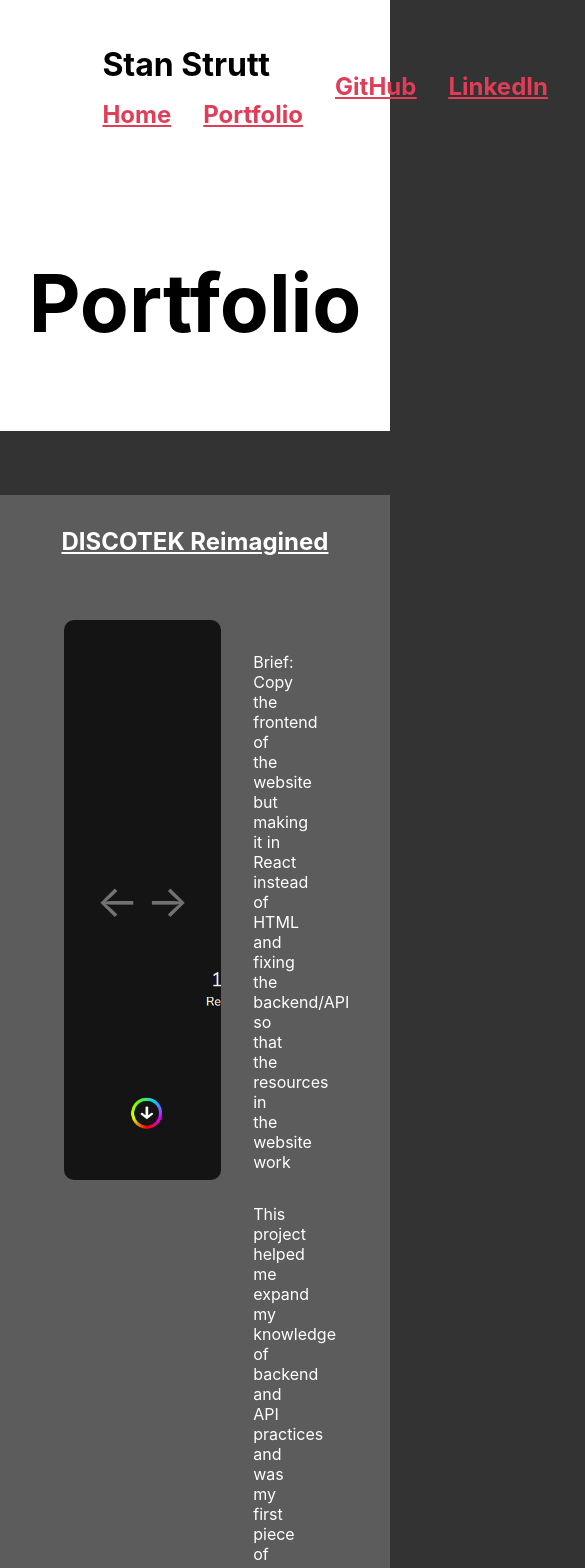
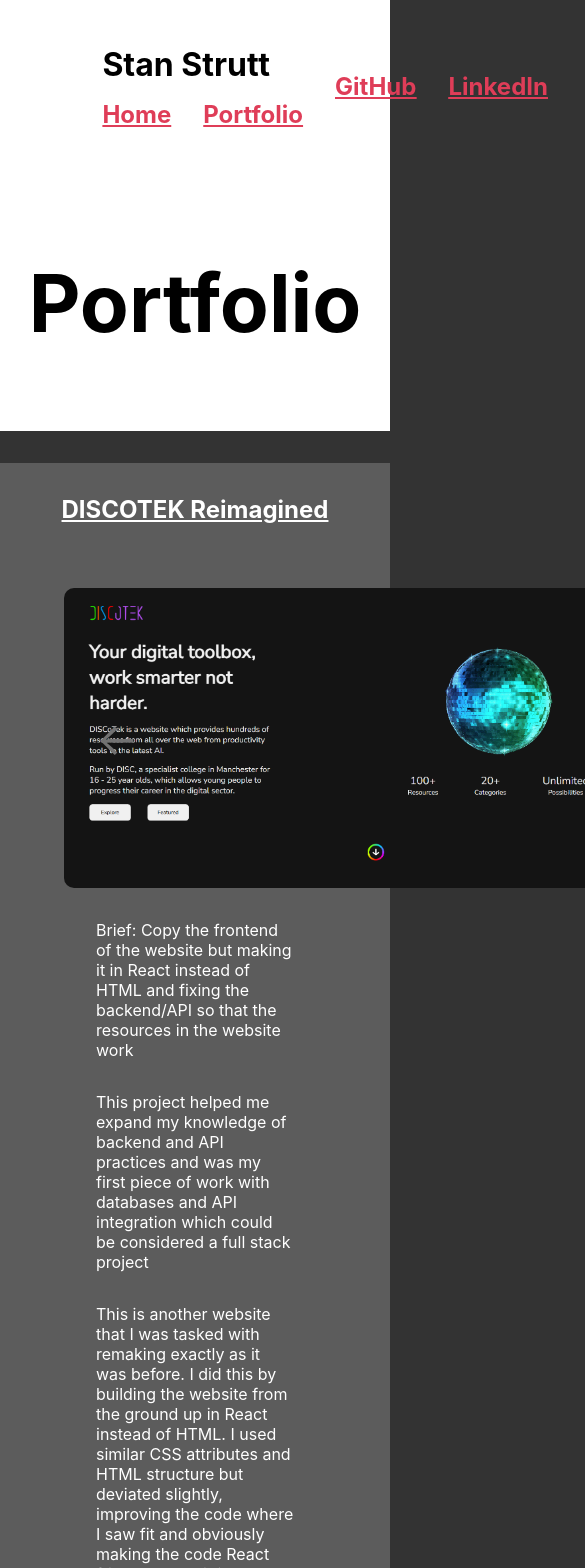
Before and after one commit to StanStrutt/Portfolio-Website, a React (Create React App) app: page /portfolio in a window 390 px wide. Shown: the top 1568 px of the page, 585 px wide, since content can reach past the window. Built offline with nearby package versions, Linux system fonts and the light colour scheme.

Commit message:
Adding mobile compatibility

```diff
--- a/src/App.css
+++ b/src/App.css
@@ -33,7 +33,7 @@
 }
 
 .line-container {
-  padding-top: 4rem;
+  padding-top: 2rem;
 }
 
 .line-box {
@@ -151,5 +151,22 @@
 }
 
 .port-text a {
-  margin: 4rem;
+  margin: 2rem;
+  color: #df3d58;
 }
+
+@media screen and (max-width: 1024px) {
+  .flex-port {
+    flex-direction: column;
+  }
+  .port-text {
+    width: 95%;
+    margin: 0 auto;
+  }
+}
+
+@media screen and (max-width: 769px) {
+  .port-text {
+    width: 100%;
+  }
+}
--- a/src/components/DISCOTEK.jsx
+++ b/src/components/DISCOTEK.jsx
@@ -11,7 +11,7 @@
             <h2 className="project-title">DISCOTEK Reimagined</h2>
             <div className="flex-port">
                 <div className="slide-container">
-                    <ImageSlider slides={slides}/>
+                    <ImageSlider slides={slides} className="slider-styles-discotek"/>
                 </div>
                 <div className="port-text">
                     <p>Brief: Copy the frontend of the website but making it in React instead of HTML and fixing the backend/API so that the resources in the website work</p>
--- a/src/components/FareShare.jsx
+++ b/src/components/FareShare.jsx
@@ -11,7 +11,7 @@
           <h2 className="project-title">FareShare website</h2>
           <div className="flex-port">
             <div className="slide-container">
-              <ImageSlider slides={slides}/>
+              <ImageSlider slides={slides} className="slider-styles"/>
             </div>
             <div className="port-text">
               <p>Brief: Choose a website and try to copy it as closely as possible</p>
--- a/src/components/GMAC.jsx
+++ b/src/components/GMAC.jsx
@@ -11,7 +11,7 @@
           <h2 className="project-title">GMAC Reimagined</h2>
           <div className='flex-port'>
             <div className="slide-container">
-              <ImageSlider slides={slides}/>
+              <ImageSlider slides={slides} className="slider-styles"/>
             </div>
             <div className="port-text">
               <p>Brief: Remake the current GMAC website as a SPA with dropdowns for the options and cards to fit the information</p>
--- a/src/components/Hackathon.jsx
+++ b/src/components/Hackathon.jsx
@@ -2,14 +2,14 @@
 
 export default function Hackathon() {
     const slides = [
-        {url: 'http://localhost:3000/Inversity.webp', title: "Inversity brief"},
+        {url: '/Inversity.webp', title: "Inversity brief"},
     ]
     return (
         <div className="hackathon">
             <h2 className="project-title">Liverpool Hackathon</h2>
             <div className="flex-port">
                 <div className="slide-container">
-                    <ImageSlider slides={slides}/>
+                    <ImageSlider slides={slides} className="slider-styles-inversity"/>
                 </div>
                 <div className="port-text">
                     <p>Brief: How can AI make education more engaging, effective and equitable?</p>
--- a/src/components/ImageSlider.css
+++ b/src/components/ImageSlider.css
@@ -15,6 +15,24 @@
     border-radius: 10px;
     background-position: center;
     background-size: cover;
+    background-repeat: no-repeat;
+}
+
+.slider-styles-discotek {
+    width: 100%;
+    height: 100%;
+    border-radius: 10px;
+    background-position: 20%;
+    background-size: cover;
+    background-repeat: no-repeat;
+}
+
+.slider-styles-inversity {
+    width: 100%;
+    height: 100%;
+    border-radius: 10px;
+    background-size: cover;
+    background-repeat: no-repeat;
 }
 
 .left-arrow {
@@ -38,3 +56,17 @@
     z-index: 1;
     cursor: pointer;
 }
+
+@media screen and (max-width: 1024px) {
+    .slide-container {
+        height: 400px;
+        width: 800px;
+    }
+}
+
+@media screen and (max-width: 769px) {
+    .slide-container {
+        height: 300px;
+        width: 600px;
+    }
+}
--- a/src/components/ImageSlider.jsx
+++ b/src/components/ImageSlider.jsx
@@ -1,7 +1,7 @@
 import { useState } from "react"
 import "./ImageSlider.css"
 
-export default function ImageSlider({ slides }) {
+export default function ImageSlider({ slides, className }) {
     const [currentIndex, setCurrentIndex] = useState(0)
 
     const goToPrevious = () => {
@@ -20,7 +20,7 @@
         <div className="slide-holder">
             <div className="left-arrow" onClick={goToPrevious}>←</div>
             <div className="right-arrow" onClick={goToNext}>→</div>
-            <div className="slider-styles" style={{backgroundImage: `url(${slides[currentIndex].url})`}}></div>
+            <div className={className} style={{backgroundImage: `url(${slides[currentIndex].url})`}}></div>
         </div>
     )
 }
```
